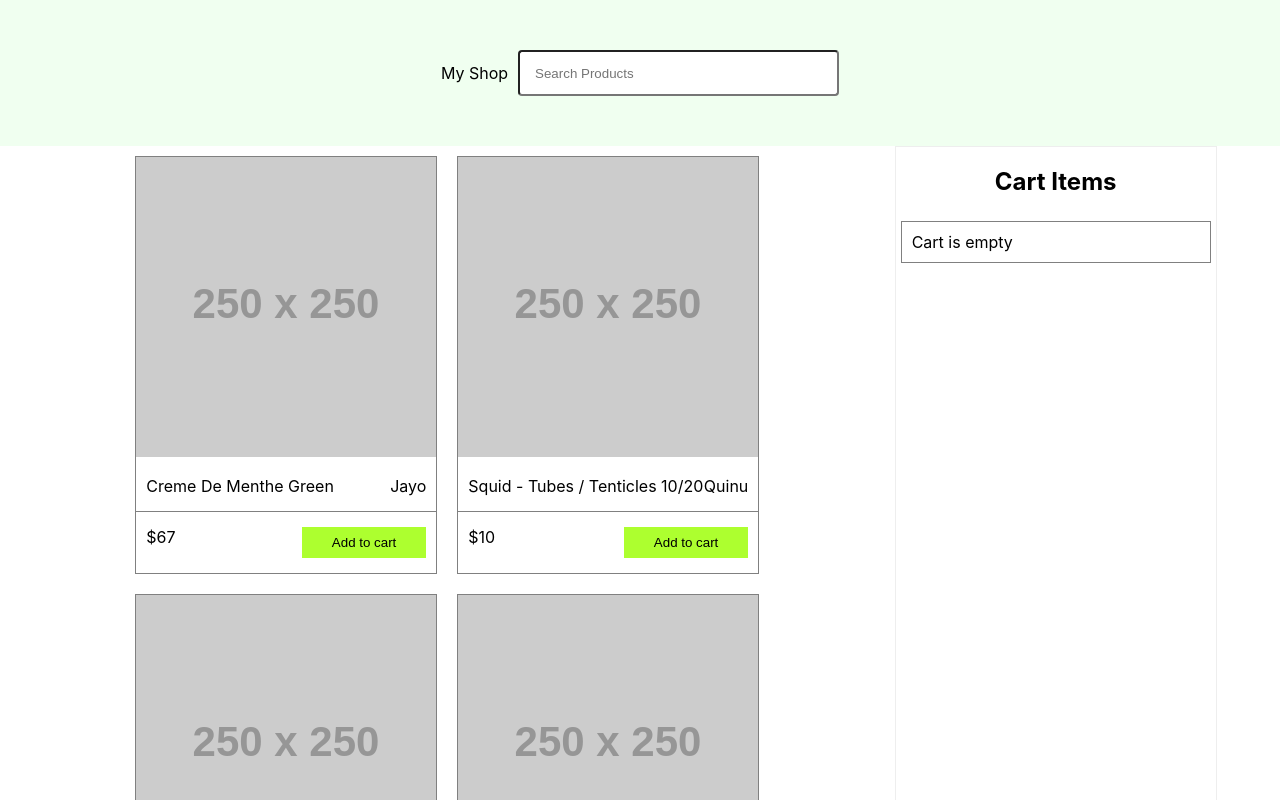
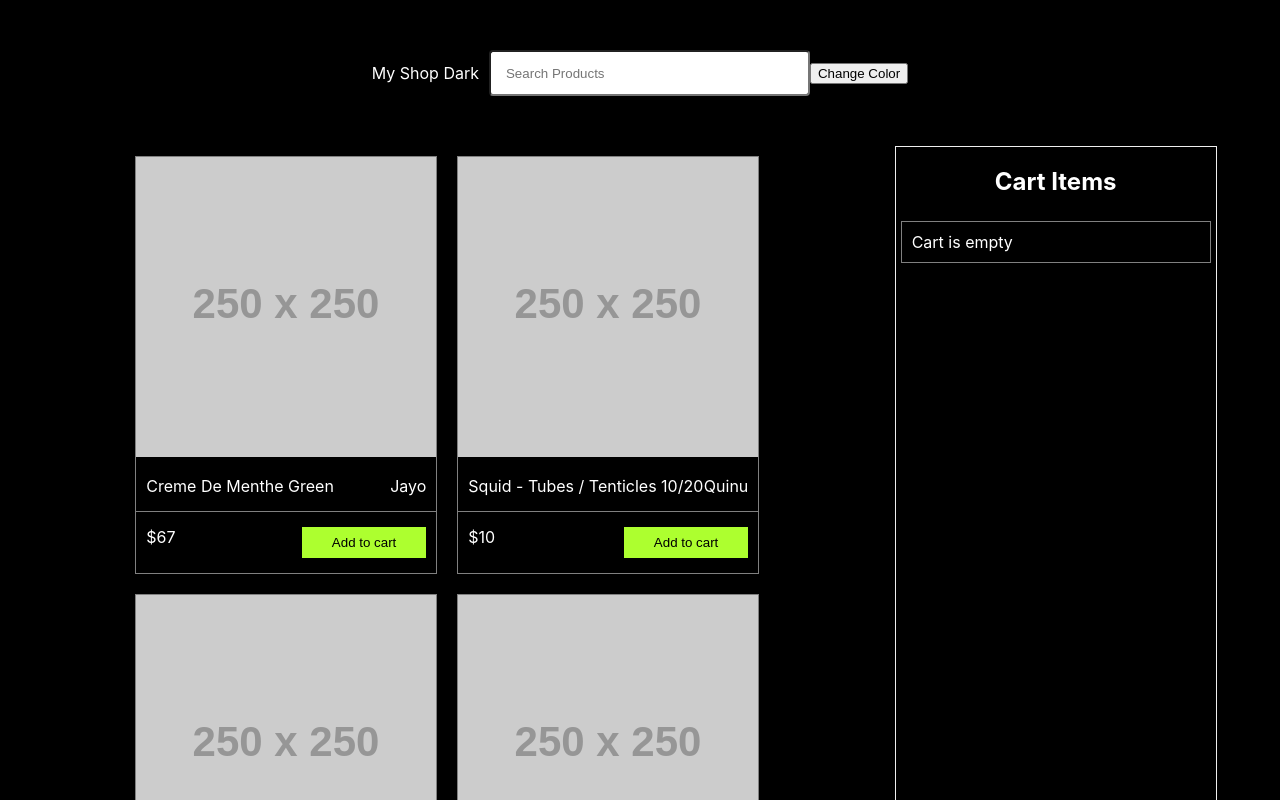
Before and after one commit to sifulbd/react-redux-cart, a React (Create React App) app: page / in a window 1280 px wide. Shown: the top 800 px of the page. Built offline with nearby package versions, Linux system fonts and the light colour scheme.

Commit message:
context and useContent

```diff
--- a/src/App.css
+++ b/src/App.css
@@ -53,6 +53,11 @@
   border: 1px solid gray;
 }
 
+.App.dark, .App.dark .navbar,  .product-list.dark, .cart.dark {
+  background-color: #000000;
+  color: #fff;
+}
+
 .product img{
   width: 100%;
 }
--- a/src/App.js
+++ b/src/App.js
@@ -5,10 +5,13 @@ import Cart from "./Cart/Cart";
 import data from "./data";
 import { useEffect, useState } from "react";
 import useCart from './useCart';
+import ThemeContext from './ThemeContext';
+
 
 const App = () => {
   const [products, setProducts] = useState([...data]);
   const [keyword, setKeyword] = useState("");
+  const [dark, setDark] = useState(true);
   const {cartItems, addToCart, removeCartItem, handleCancel} = useCart([], products);
   useEffect(() => {
     const results = data.filter(
@@ -18,12 +21,18 @@ const App = () => {
     setProducts(results);
   }, [keyword]);
 
+  const toggleDark = () => {
+    setDark(isDark => !isDark)
+  }
+
   return (
-    <div className="App">
-      <Navbar setKeyword={setKeyword}></Navbar>
-      <ProductList addToCart={addToCart} products={products}></ProductList>
-      <Cart cartItems={cartItems} removeCartItem={removeCartItem} handleCancel={handleCancel}></Cart>
-    </div>
+    <ThemeContext.Provider value={{dark: dark, toggle: toggleDark }}>
+      <div className={`App ${ dark ? 'dark' : 'light'}`}>
+        <Navbar setKeyword={setKeyword}></Navbar>
+        <ProductList addToCart={addToCart} products={products}></ProductList>
+        <Cart cartItems={cartItems} removeCartItem={removeCartItem} handleCancel={handleCancel}></Cart>
+      </div>
+    </ThemeContext.Provider>
   );
 };
 
--- a/src/Cart/Cart.js
+++ b/src/Cart/Cart.js
@@ -1,4 +1,5 @@
-import React, { useState } from 'react';
+import React, { useContext, useState } from 'react';
+import ThemeContext from '../ThemeContext';
 
 const CartItem = ({id, title, price, quantity, removeCartItem}) => {
     return (
@@ -16,6 +17,7 @@ const CartItem = ({id, title, price, quantity, removeCartItem}) => {
 const Cart = ({cartItems, removeCartItem, handleCancel}) => {
     const [checkoutOpen, setCheckoutOpen] = useState(false);
     const [addressForm, setAddressForm] = useState('');
+    const {dark} = useContext(ThemeContext);
 
     const hanldeCheckout = () => {
         setCheckoutOpen(status => !status);
@@ -26,7 +28,7 @@ const Cart = ({cartItems, removeCartItem, handleCancel}) => {
 
     const total = cartItems.reduce((sum, cur) => sum + cur.price * cur.quantity, 0);
     return (
-        <div className="cart">
+        <div className={`cart ${dark ? 'dark' : 'light'}`}>
             <h2>Cart Items</h2>
             <div className="cart-items">
                 {cartItems.length === 0 && (
--- a/src/Navbar/Navbar.js
+++ b/src/Navbar/Navbar.js
@@ -1,14 +1,23 @@
-import React from 'react';
+import React, { useContext } from 'react';
+import ThemeContext from "./../ThemeContext";
 
 const Navbar = ({setKeyword}) => {
   const handleChange = (e) => {
     setKeyword(e.target.value)
   }
+
+  const {dark, toggle} = useContext(ThemeContext);
     return (
-        <div className="navbar">
-          <span>My Shop</span>
-          <input type="text" placeholder="Search Products" onChange={handleChange}/>
-        </div>
+      <ThemeContext.Consumer>
+      {
+        value => (
+          <div className="navbar">
+            <span>My Shop {dark ? 'Dark' : 'Light'}</span>
+            <input type="text" placeholder="Search Products" onChange={handleChange}/>
+            <button onClick={toggle}>Change Color</button>
+          </div>
+        )}
+      </ThemeContext.Consumer>
     );
 };
 
--- a/src/Products/ProductList.js
+++ b/src/Products/ProductList.js
@@ -1,4 +1,5 @@
-import React from 'react';
+import React, { useContext } from 'react';
+import ThemeContext from '../ThemeContext';
 
 const Product = ({id, title, brand, price, image_url, addToCart}) => {
     return (
@@ -17,10 +18,11 @@ const Product = ({id, title, brand, price, image_url, addToCart}) => {
 };
 
 const ProductList = ({products, addToCart}) => {
+    const {dark} = useContext(ThemeContext);
     return (
-        <div className="product-list">
+        <div className={`product-list ${dark ? 'dark' : 'light'}`}>
             {products.map(pd => (<Product {...pd} key={pd.id} addToCart={addToCart}></Product>))}
-      </div>
+        </div>
     );
 };
 
--- /dev/null
+++ b/src/ThemeContext.js
@@ -0,0 +1,5 @@
+import {createContext} from 'react';
+
+const ThemeContext = createContext({dark: false, toggle: () => {}})
+
+export default ThemeContext;
```
